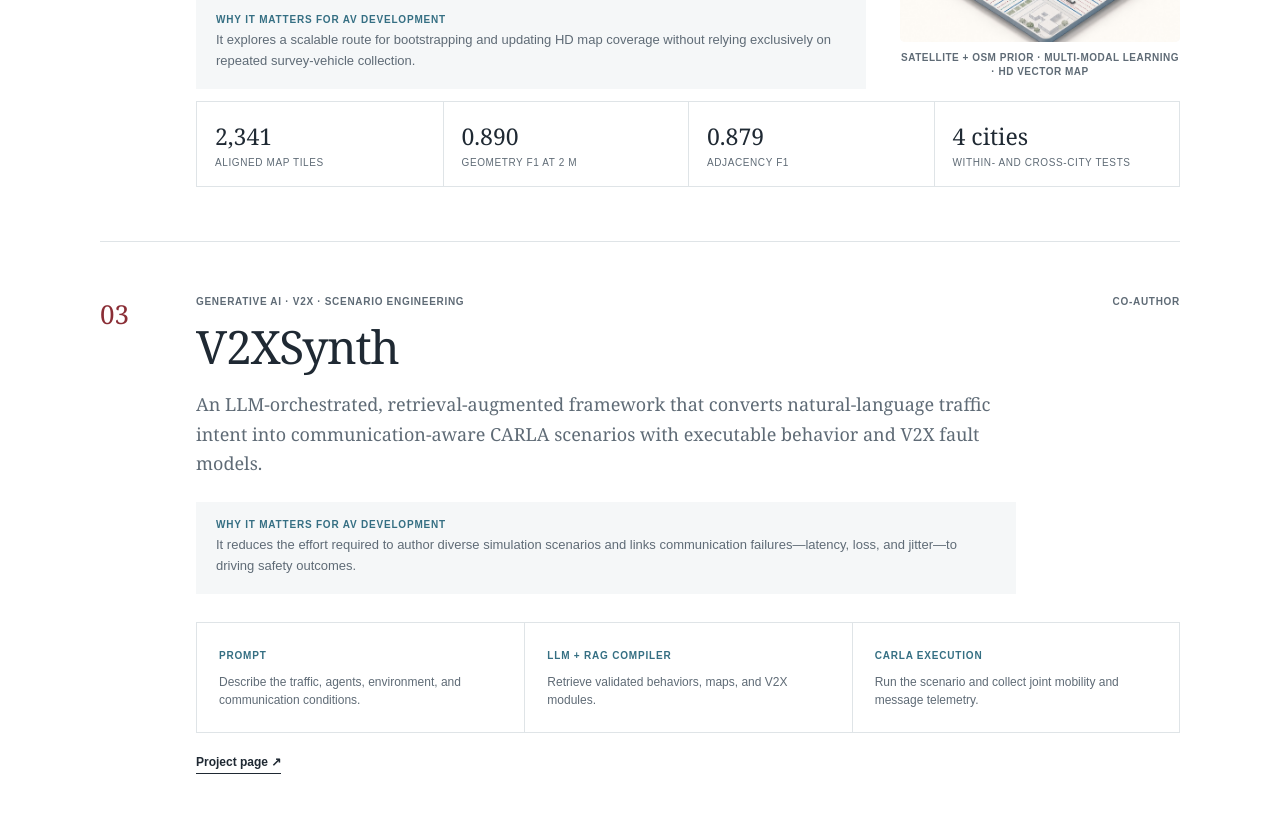
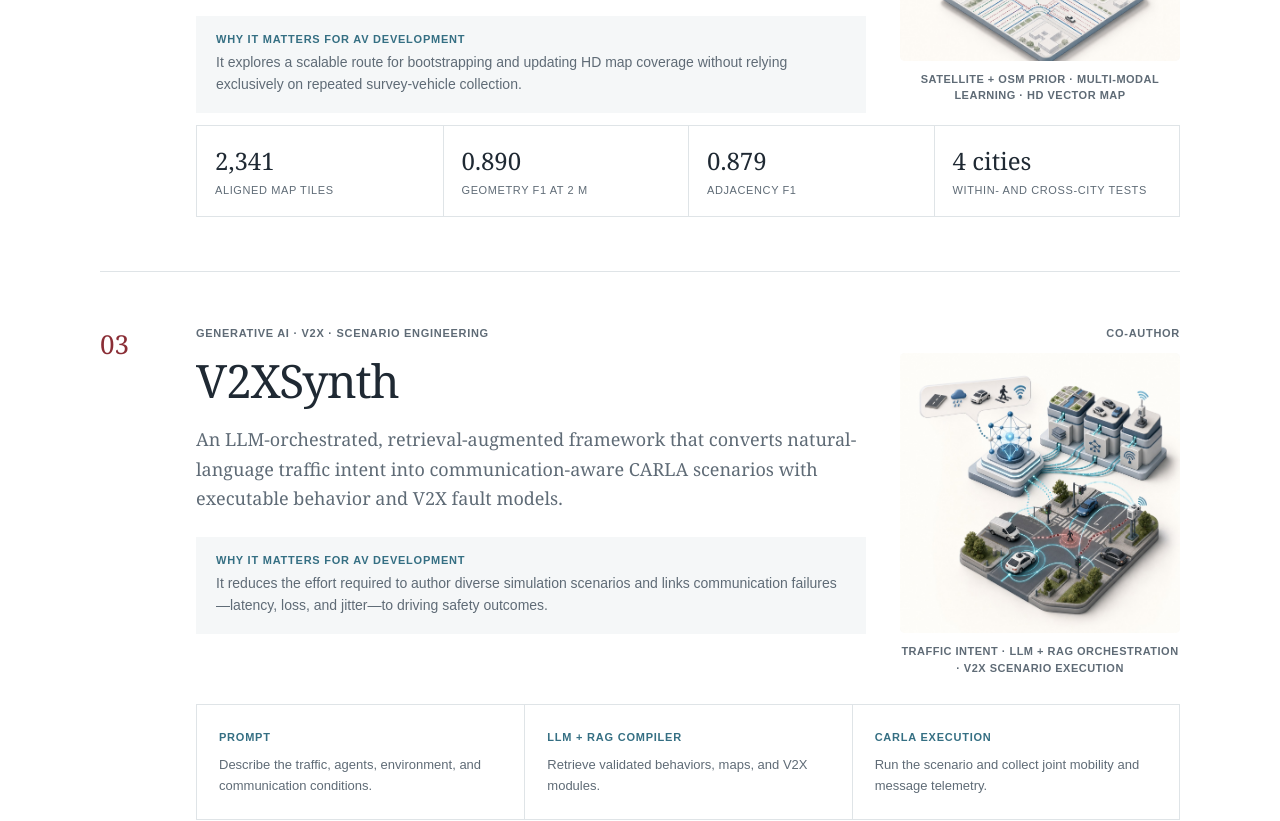
Before and after one commit to zhanghao-21/zhanghao-21.github.io, a Next.js app: page / in a window 1280 px wide. Shown: the part 3640-4461 px from the top of the page. Built offline with nearby package versions, Linux system fonts and the light colour scheme.

Commit message:
Add V2XSynth research overview (#11)

```diff
--- a/app/globals.css
+++ b/app/globals.css
@@ -82,38 +82,38 @@
 .project-entry:last-child { border-bottom: 1px solid var(--line); }
 .project-number { color: var(--accent); font-family: var(--serif); font-size: 26px; }
 .project-content { min-width: 0; }
-.project-meta { display: flex; justify-content: space-between; gap: 18px; color: var(--muted); font-size: 10px; font-weight: 700; letter-spacing: .07em; text-transform: uppercase; }
+.project-meta { display: flex; justify-content: space-between; gap: 18px; color: var(--muted); font-size: 11px; font-weight: 700; letter-spacing: .065em; line-height: 1.4; text-transform: uppercase; }
 .project-content h3 { max-width: 830px; margin: 14px 0 18px; font-family: var(--serif); font-size: clamp(30px, 3.7vw, 46px); font-weight: 500; letter-spacing: -.025em; line-height: 1.12; }
 .featured-project-top { display: grid; grid-template-columns: minmax(0, 1fr) 280px; gap: 34px; align-items: start; }
 .featured-project-copy { min-width: 0; }
 .featured-project-copy h3, .featured-project-copy .project-summary, .featured-project-copy .industry-value { max-width: none; }
 .research-overview-figure { margin: 12px 0 0; }
 .research-overview-figure img { display: block; width: 100%; aspect-ratio: 1; border-radius: 5px; object-fit: contain; background: #fbfaf8; }
-.research-overview-figure figcaption { margin-top: 9px; color: var(--muted); font-size: 10px; font-weight: 700; letter-spacing: .05em; line-height: 1.45; text-align: center; text-transform: uppercase; }
+.research-overview-figure figcaption { margin-top: 10px; color: var(--muted); font-size: 11px; font-weight: 700; letter-spacing: .045em; line-height: 1.5; text-align: center; text-transform: uppercase; }
 .project-summary { max-width: 820px; margin: 0; color: var(--muted); font-family: var(--serif); font-size: 18px; line-height: 1.65; }
 .industry-value { max-width: 820px; margin-top: 23px; padding: 17px 20px; background: var(--light); }
-.industry-value strong { display: block; margin-bottom: 5px; color: var(--blue); font-size: 10px; letter-spacing: .08em; text-transform: uppercase; }
-.industry-value p { margin: 0; color: var(--muted); font-size: 13px; line-height: 1.6; }
+.industry-value strong { display: block; margin-bottom: 6px; color: var(--blue); font-size: 11px; letter-spacing: .07em; text-transform: uppercase; }
+.industry-value p { margin: 0; color: var(--muted); font-size: 14px; line-height: 1.6; }
 .simple-pipeline { display: grid; grid-template-columns: 1fr auto 1fr auto 1fr; gap: 14px; align-items: center; margin-top: 28px; padding: 22px; border: 1px solid var(--line); }
 .simple-pipeline div { min-width: 0; }
 .simple-pipeline b, .simple-pipeline span { display: block; }
-.simple-pipeline b { margin-bottom: 5px; font-family: var(--serif); font-size: 17px; }
-.simple-pipeline span { color: var(--muted); font-size: 11px; line-height: 1.45; }
+.simple-pipeline b { margin-bottom: 6px; font-family: var(--serif); font-size: 18px; }
+.simple-pipeline span { color: var(--muted); font-size: 12px; line-height: 1.5; }
 .simple-pipeline i { color: var(--accent); font-style: normal; }
 .project-links { display: flex; gap: 18px; margin-top: 22px; }
-.project-links a, .scholar-link { padding-bottom: 4px; border-bottom: 1px solid currentColor; font-size: 12px; font-weight: 700; }
+.project-links a, .scholar-link { padding-bottom: 4px; border-bottom: 1px solid currentColor; font-size: 13px; font-weight: 700; }
 .project-links a:hover, .scholar-link:hover { color: var(--accent); }
 .metric-row { display: grid; grid-template-columns: repeat(4, 1fr); margin-top: 12px; border: 1px solid var(--line); }
 .metric-row div { padding: 18px; }
 .metric-row div + div { border-left: 1px solid var(--line); }
 .metric-row strong, .metric-row span { display: block; }
-.metric-row strong { margin-bottom: 5px; font-family: var(--serif); font-size: 23px; font-weight: 500; }
-.metric-row span { color: var(--muted); font-size: 10px; text-transform: uppercase; letter-spacing: .06em; }
+.metric-row strong { margin-bottom: 6px; font-family: var(--serif); font-size: 24px; font-weight: 500; }
+.metric-row span { color: var(--muted); font-size: 11px; line-height: 1.4; text-transform: uppercase; letter-spacing: .055em; }
 .scenario-flow { display: grid; grid-template-columns: repeat(3, 1fr); margin-top: 28px; border: 1px solid var(--line); }
 .scenario-flow div { padding: 22px; }
 .scenario-flow div + div { border-left: 1px solid var(--line); }
-.scenario-flow span { color: var(--blue); font-size: 10px; font-weight: 700; letter-spacing: .08em; text-transform: uppercase; }
-.scenario-flow p { margin: 10px 0 0; color: var(--muted); font-size: 12px; line-height: 1.55; }
+.scenario-flow span { color: var(--blue); font-size: 11px; font-weight: 700; letter-spacing: .07em; text-transform: uppercase; }
+.scenario-flow p { margin: 10px 0 0; color: var(--muted); font-size: 13px; line-height: 1.6; }
 
 .publications-section .section-intro.split { align-items: end; }
 .scholar-link { justify-self: end; }
--- a/app/page.tsx
+++ b/app/page.tsx
@@ -255,6 +255,8 @@
             <div className="project-number">03</div>
             <div className="project-content">
               <div className="project-meta"><span>Generative AI · V2X · Scenario engineering</span><span>Co-author</span></div>
+              <div className="featured-project-top">
+                <div className="featured-project-copy">
                   <h3>V2XSynth</h3>
                   <p className="project-summary">
                     An LLM-orchestrated, retrieval-augmented framework that converts natural-language traffic intent into
@@ -263,6 +265,15 @@
                   <div className="industry-value">
                     <strong>Why it matters for AV development</strong>
                     <p>It reduces the effort required to author diverse simulation scenarios and links communication failures—latency, loss, and jitter—to driving safety outcomes.</p>
+                  </div>
+                </div>
+                <figure className="research-overview-figure">
+                  <img
+                    src="/v2xsynth-overview.jpg"
+                    alt="Isometric research overview showing natural-language traffic intent, an LLM and retrieval orchestration core, reusable scenario modules, and a connected-vehicle simulation with V2X communication faults."
+                  />
+                  <figcaption>Traffic intent · LLM + RAG orchestration · V2X scenario execution</figcaption>
+                </figure>
               </div>
               <div className="scenario-flow" aria-label="V2XSynth workflow">
                 <div><span>Prompt</span><p>Describe the traffic, agents, environment, and communication conditions.</p></div>
```
Also changed, not shown: public/v2xsynth-overview.jpg (added). Lines whose indentation alone changed are shown as unchanged.
